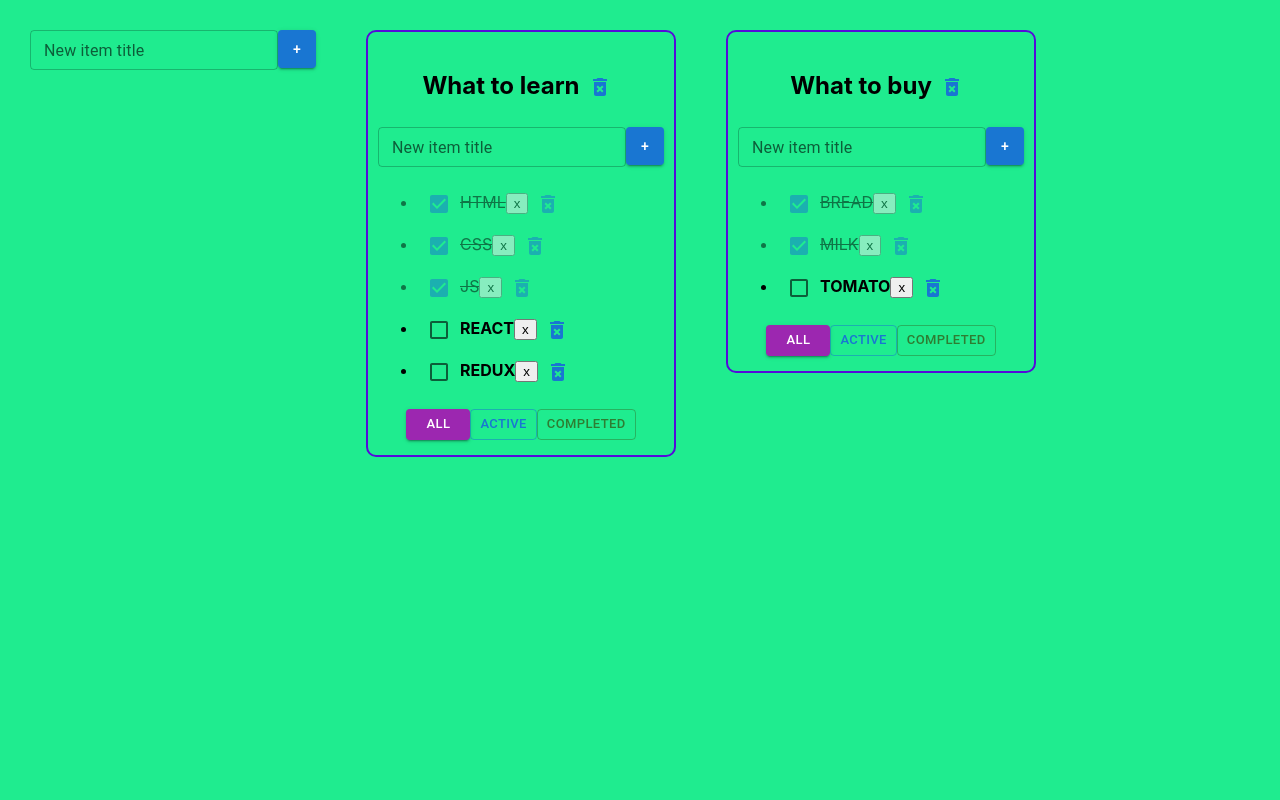
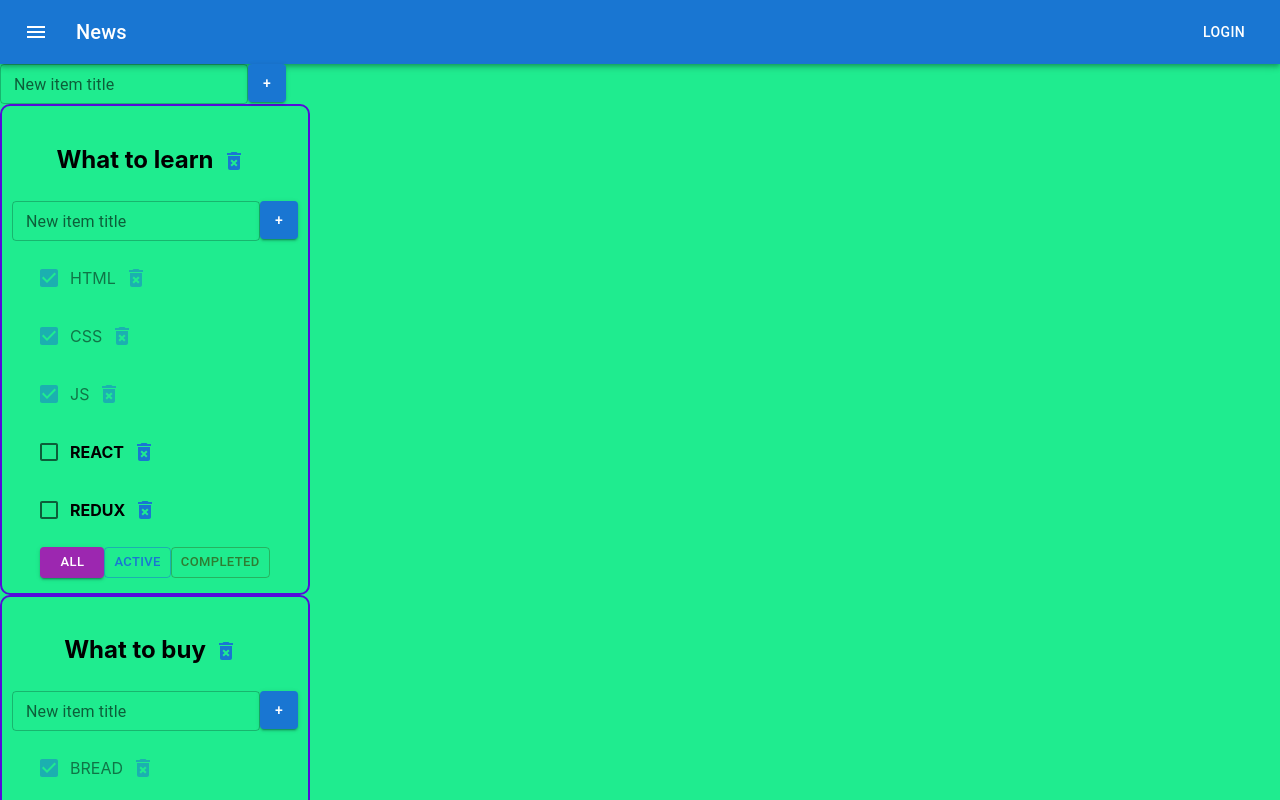
Before and after one commit to igor-minaev/todolist-repeat, a React (Create React App) app: page / in a window 1280 px wide. Shown: the top 800 px of the page. Built offline with nearby package versions, Linux system fonts and the light colour scheme.

Commit message:
add AppBar component

```diff
--- a/src/App.css
+++ b/src/App.css
@@ -1,17 +1,13 @@
 .App {
-    padding: 30px;
-    display: flex;
     background-color: #1fec8f;
     height: 100vh;
 }
 
-.App > div {
-    margin-right: 50px;
-}
 
 .todolist {
     border: 2px solid #550bda;
     height: max-content;
+    width: max-content;
     padding: 15px 10px;
     border-radius: 10px;
     text-align: center;
--- a/src/App.tsx
+++ b/src/App.tsx
@@ -3,6 +3,7 @@ import './App.css';
 import {v1} from 'uuid';
 import {Todolist} from './components/Todolist';
 import {AddItemForm} from './components/AddItemForm';
+import {AppBarLogin} from './components/AppBarLogin';
 
 export type TaskType = {
     id: string
@@ -95,6 +96,7 @@ function App() {
     })
     return (
         <div className="App">
+            <AppBarLogin/>
             <AddItemForm addItem={addTodolist}/>
             {todolists.length ? mappedTodolists : <p>Create new todolist!</p>}
         </div>
--- /dev/null
+++ b/src/components/AppBarLogin.tsx
@@ -0,0 +1,33 @@
+import React from 'react';
+import AppBar from '@mui/material/AppBar';
+import Box from '@mui/material/Box';
+import Toolbar from '@mui/material/Toolbar';
+import Typography from '@mui/material/Typography';
+import Button from '@mui/material/Button';
+import IconButton from '@mui/material/IconButton';
+import MenuIcon from '@mui/icons-material/Menu';
+
+
+export const AppBarLogin = () => {
+    return (
+        <Box sx={{ flexGrow: 1 }}>
+            <AppBar position="static">
+                <Toolbar>
+                    <IconButton
+                        size="large"
+                        edge="start"
+                        color="inherit"
+                        aria-label="menu"
+                        sx={{ mr: 2 }}
+                    >
+                        <MenuIcon />
+                    </IconButton>
+                    <Typography variant="h6" component="div" sx={{ flexGrow: 1 }}>
+                        News
+                    </Typography>
+                    <Button color="inherit">Login</Button>
+                </Toolbar>
+            </AppBar>
+        </Box>
+    );
+};
--- a/src/components/Todolist.tsx
+++ b/src/components/Todolist.tsx
@@ -6,6 +6,9 @@ import IconButton from '@mui/material/IconButton';
 import DeleteForeverIcon from '@mui/icons-material/DeleteForever';
 import Button from '@mui/material/Button';
 import Checkbox from '@mui/material/Checkbox';
+import List from '@mui/material/List';
+import ListItem from '@mui/material/ListItem';
+
 
 type TodolistPropsType = {
     todolistId: string
@@ -55,20 +58,19 @@ export const Todolist: React.FC<TodolistPropsType> = (props) => {
         const onChangeHandler = (e: ChangeEvent<HTMLInputElement>) => changeTaskStatus(todolistId, task.id, e.currentTarget.checked)
         const taskStyle = task.isDone ? 'done' : 'task'
         return (
-            <li key={task.id} className={taskStyle}>
+            <ListItem key={task.id} className={taskStyle}>
                 <Checkbox checked={task.isDone} onChange={onChangeHandler}/>
                 <EditableSpan oldTitle={task.title}
                               onClick={(newTitle) => changeTaskTitleHandler(task.id, newTitle)}/>
-                <button onClick={removeTaskHandler}>x</button>
                 <IconButton onClick={removeTaskHandler} color="primary">
                     <DeleteForeverIcon/>
                 </IconButton>
-            </li>
+            </ListItem>
         )
     })
 
     const tasksForRender: JSX.Element = tasks.length ?
-        <ul>{mappedTasks}</ul> :
+        <List>{mappedTasks}</List> :
         <p>Your todolist is empty!</p>
 
     const changeFilterHandler = (filter: FilterValuesType) => () => changeTodolistFilter(todolistId, filter)
```
